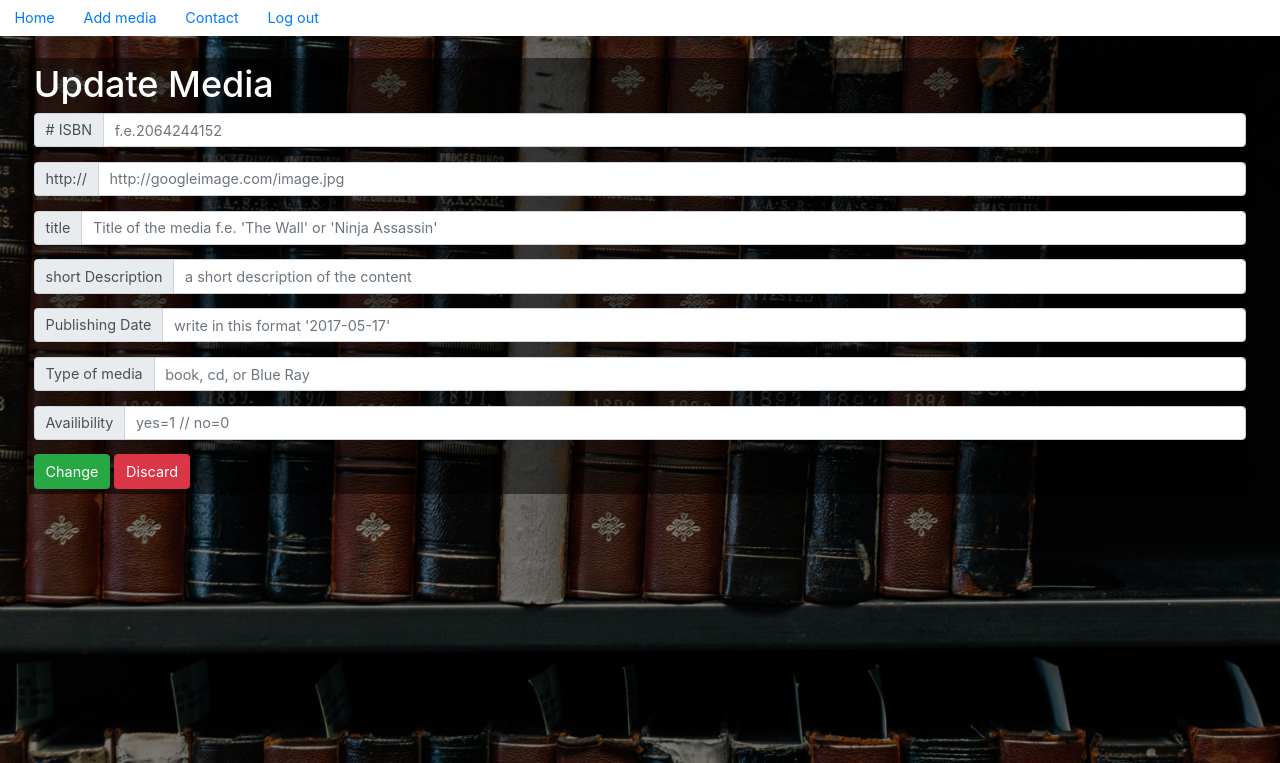
After one commit to VerenaEna/FSWD40-CodeReview10, a PHP site: page /update.php?ISBN=1 in a window 1280 px wide. The commit adds this page. Shown: the top 763 px of the page. Run offline with PHP 8.4, Linux system fonts and the light colour scheme; data that the repository does not hold is empty; a stand-in replaces the project's code that opens the database connection; some libraries are stand-ins or nearby versions.

Commit message:
Fix: Fixed correct ISBN update output in http header

```diff
--- a/home.php
+++ b/home.php
@@ -86,7 +86,7 @@ $title = $media['title'];
                         <p class='card-text'>Published ".$row['pub_date']." .".$row['short_descr']."</p>
                         <p class='card-text'><small class='text-muted'>".$row['media_type']." with #".$row['ISBN']." is ".$row['availibility']." </small></p>
                       </div>
-                      <a class='btn btn-outline-secondary' href='update.php?car_id=".$row['ISBN']."'>Edit</a>
+                      <a class='btn btn-outline-secondary' href='update.php?ISBN=".$row['ISBN']."'>Edit</a>
                       <a class='btn btn-danger' href='delete.php?car_id=".$row['ISBN']."'>Delete</a>
                   </div>";
             }
--- /dev/null
+++ b/update.php
@@ -0,0 +1,111 @@
+<?php
+
+
+
+require_once 'actions/db_connect.php';
+
+
+
+if($_GET['ISBN']) {
+    $id = $_GET['ISBN'];
+    $sql = "SELECT * FROM media WHERE ISBN = {$id}";
+    $result = $connect->query($sql);
+    $data = $result->fetch_assoc();
+    $connect->close();
+?>
+
+<?php
+
+}
+
+?>
+
+<!DOCTYPE html>
+<head>
+  <title>VerenaEnas Library</title>
+  <meta name="viewport" content="width=device-width, initial-scale=1.0" />
+  <meta charset="utf-8">
+  <link href="https://fonts.googleapis.com/css?family=Roboto:300,400,500" rel="stylesheet">
+  <link rel="stylesheet" href="https://use.fontawesome.com/releases/v5.0.8/css/all.css" integrity="sha384-3AB7yXWz4OeoZcPbieVW64vVXEwADiYyAEhwilzWsLw+9FgqpyjjStpPnpBO8o8S" crossorigin="anonymous"><!-- for the heart icon in the footer -->
+  <link rel="stylesheet" href="https://stackpath.bootstrapcdn.com/bootstrap/4.1.1/css/bootstrap.min.css" integrity="sha384-WskhaSGFgHYWDcbwN70/dfYBj47jz9qbsMId/iRN3ewGhXQFZCSftd1LZCfmhktB" crossorigin="anonymous">
+  <link rel="stylesheet" href="style.css" />
+</head>
+<body>
+  <header class="header">
+    <ul class="nav nav-pills">
+      <li class="nav-item">
+        <a class="nav-link" href="home.php">Home</a>
+      </li>
+      <li class="nav-item">
+        <a class="nav-link" href="create.php">Add media</a>
+      </li>
+      <li class="nav-item">
+        <a class="nav-link" href="contact.html">Contact</a>
+      </li>
+      <li class="nav-item">
+        <a class="nav-link" href="logout.php?logout">Log out</a>
+      </li>
+    </ul>
+  </header>
+  <section>
+
+
+    <form action="actions/a_update.php" method="post">
+      <h1>Update Media</h1>
+
+        <div class="input-group mb-3">
+          <div class="input-group-prepend">
+            <span class="input-group-text" id="basic-addon1"># ISBN</span>
+          </div>
+          <input type="text" name="ISBN" value="<?php echo $data['ISBN'] ?>" class="form-control" placeholder="f.e.2064244152" aria-label="ISBN" aria-describedby="basic-addon1">
+        </div>
+
+        <div class="input-group mb-3">
+          <div class="input-group-prepend">
+            <span class="input-group-text" id="basic-addon1">http://</span>
+          </div>
+          <input type="text" name="img_src" value="<?php echo $data['img_src'] ?>" class="form-control" placeholder="http://googleimage.com/image.jpg" aria-label="image" aria-describedby="basic-addon1">
+        </div>
+
+        <div class="input-group mb-3">
+          <div class="input-group-prepend">
+            <span class="input-group-text" id="basic-addon1">title</span>
+          </div>
+          <input type="text" name="title"  value="<?php echo $data['title'] ?>" class="form-control" placeholder="Title of the media f.e. 'The Wall' or 'Ninja Assassin'" aria-label="title" aria-describedby="basic-addon1">
+        </div>
+
+        <div class="input-group mb-3">
+          <div class="input-group-prepend">
+            <span class="input-group-text" id="basic-addon1">short Description</span>
+          </div>
+          <input type="text" name="short_descr" value="<?php echo $data['short_descr'] ?>" class="form-control" placeholder="a short description of the content" aria-label="description" aria-describedby="basic-addon1">
+        </div>
+
+        <div class="input-group mb-3">
+          <div class="input-group-prepend">
+            <span class="input-group-text" id="basic-addon1">Publishing Date</span>
+          </div>
+          <input type="text" name="pub_date" value="<?php echo $data['pub_date'] ?>" class="form-control" placeholder="write in this format '2017-05-17'" aria-label="pub_date" aria-describedby="basic-addon1">
+        </div>
+
+        <div class="input-group mb-3">
+          <div class="input-group-prepend">
+            <span class="input-group-text" id="basic-addon1">Type of media</span>
+          </div>
+          <input type="text" name="media_type" value="<?php echo $data['media_type'] ?>" class="form-control" placeholder="book, cd, or Blue Ray" aria-label="type" aria-describedby="basic-addon1">
+        </div>
+
+        <div class="input-group mb-3">
+          <div class="input-group-prepend">
+            <span class="input-group-text" id="basic-addon1">Availibility</span>
+          </div>
+          <input type="text" name="availibility" value="<?php echo $data['availibility'] ?>" class="form-control" placeholder="yes=1 // no=0" aria-label="available" aria-describedby="basic-addon1">
+        </div>
+        <div class="buttons">
+          <button class="btn btn-success" type="submit">Change</button>
+          <a class="btn btn-danger" href="home.php">Discard</a>
+        </div>
+        </form>
+          </section>
+    </body>
+</html>
```
Also changed, not shown: actions/a_update.php (added, +56 -0 lines).
